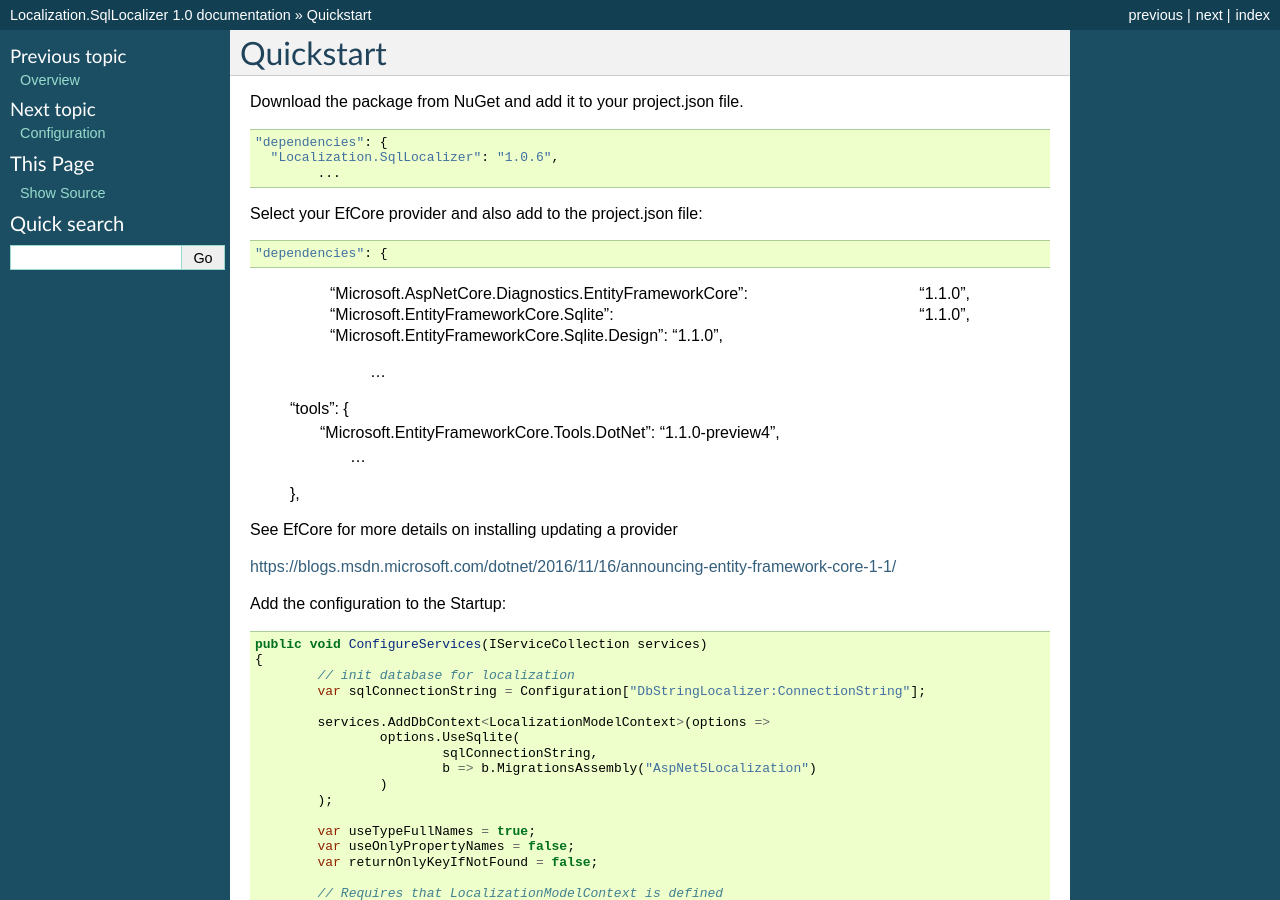
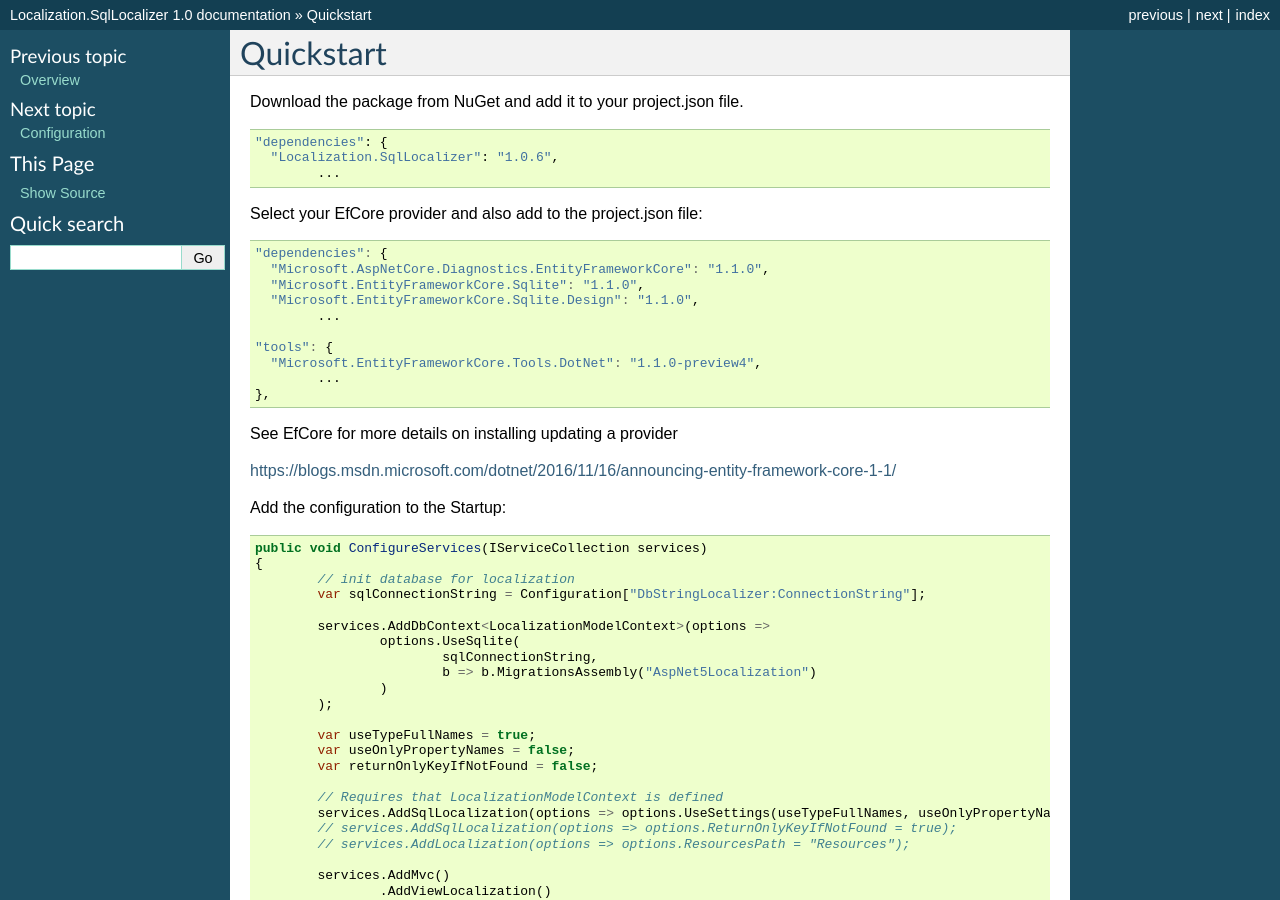
Before and after one commit to damienbod/Localization.SqlLocalizer.docs, a Sphinx documentation site: the page built from docs/source/docs/quickstart.rst, in a window 1280 px wide and 900 px high. Built offline with Sphinx 7.4.7, drawn with Linux system fonts in a browser that asks for light colours; some of the changed lines change nothing that is shown.

Commit message:
code clean up

```diff
--- a/docs/source/docs/quickstart.rst
+++ b/docs/source/docs/quickstart.rst
@@ -11,11 +11,11 @@
           "Localization.SqlLocalizer": "1.0.6",
 		...
 
-.. highlight:: csharp
+.. highlight:: javascript
 
 Select your EfCore provider and also add to the project.json file::
 
-"dependencies": {
+	"dependencies": {
           "Microsoft.AspNetCore.Diagnostics.EntityFrameworkCore": "1.1.0",
           "Microsoft.EntityFrameworkCore.Sqlite": "1.1.0",
           "Microsoft.EntityFrameworkCore.Sqlite.Design": "1.1.0",
```
